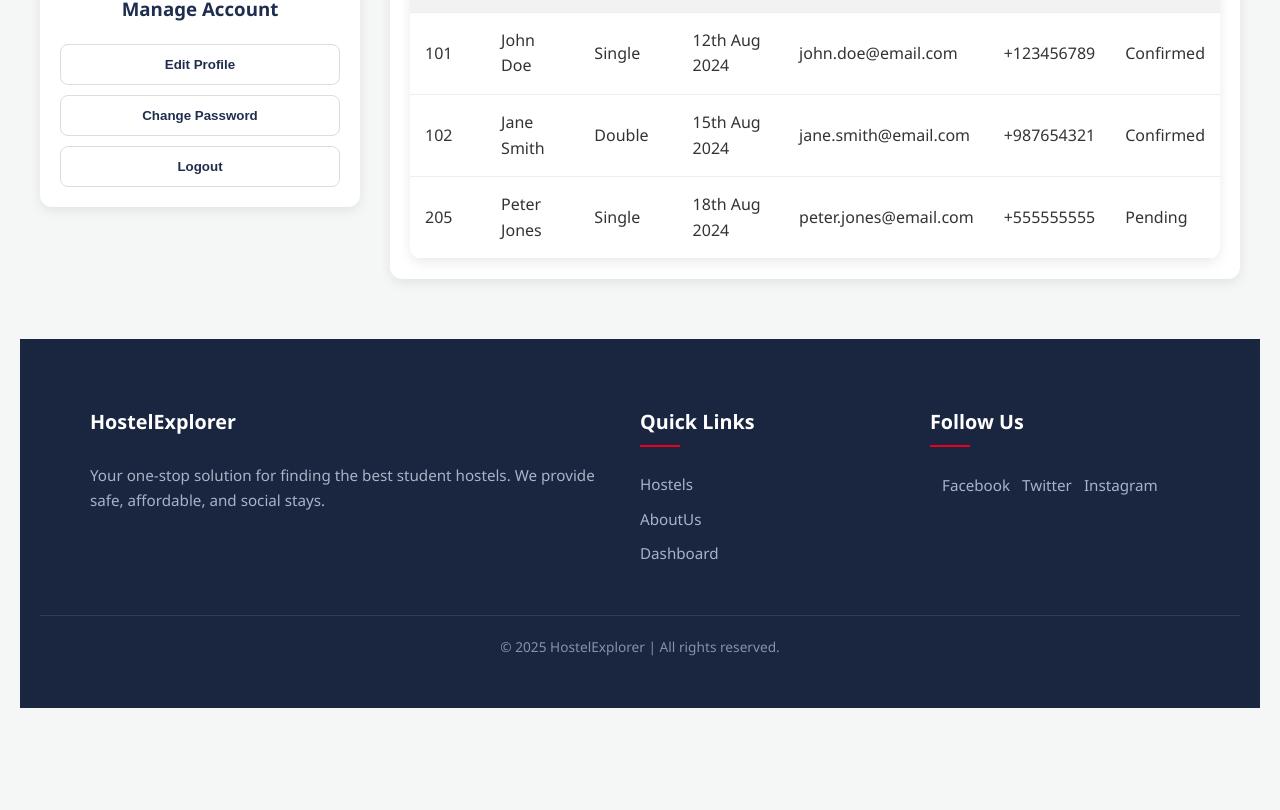
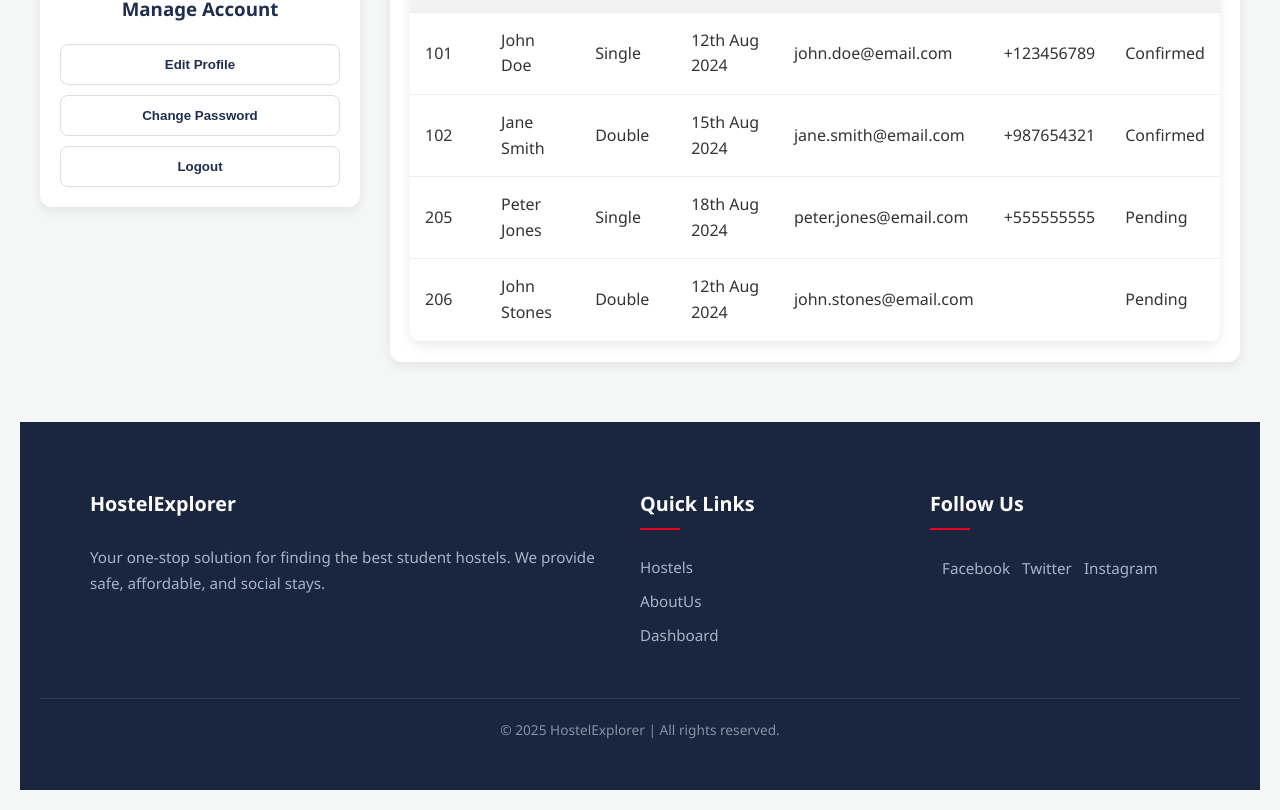
Before and after one commit to Nate-steven-dev/Front-End-repository, a React (Create React App) app in the folder hostel-booking/: page /adminDashboard in a window 1280 px wide. Shown: the part 682-1492 px from the top of the page. Before the commit the page ends 1410 px from the top, so only its background shows below. Built offline with nearby package versions, Linux system fonts and the light colour scheme.

Commit message:
modified admin's dashboard

```diff
--- a/hostel-booking/src/components/adminDashboard.js
+++ b/hostel-booking/src/components/adminDashboard.js
@@ -21,6 +21,7 @@ const tenantsData = [
     { id: 1, room: 101, name: "John Doe", roomType: "Single", checkIn: "12th Aug 2024", email: "john.doe@email.com", phone: "+123456789", status: "Confirmed" },
     { id: 2, room: 102, name: "Jane Smith", roomType: "Double", checkIn: "15th Aug 2024", email: "jane.smith@email.com", phone: "+987654321", status: "Confirmed" },
     { id: 3, room: 205, name: "Peter Jones", roomType: "Single", checkIn: "18th Aug 2024", email: "peter.jones@email.com", phone: "+555555555", status: "Pending" },
+    { id: 4, room: 206, name: "John Stones", roomType: "Double", checkIn: "12th Aug 2024", email: "john.stones@email.com", phnone: "+2119765675", status: "Pending" },
 ];
 
 // --- Sub-components for better organization ---
```
